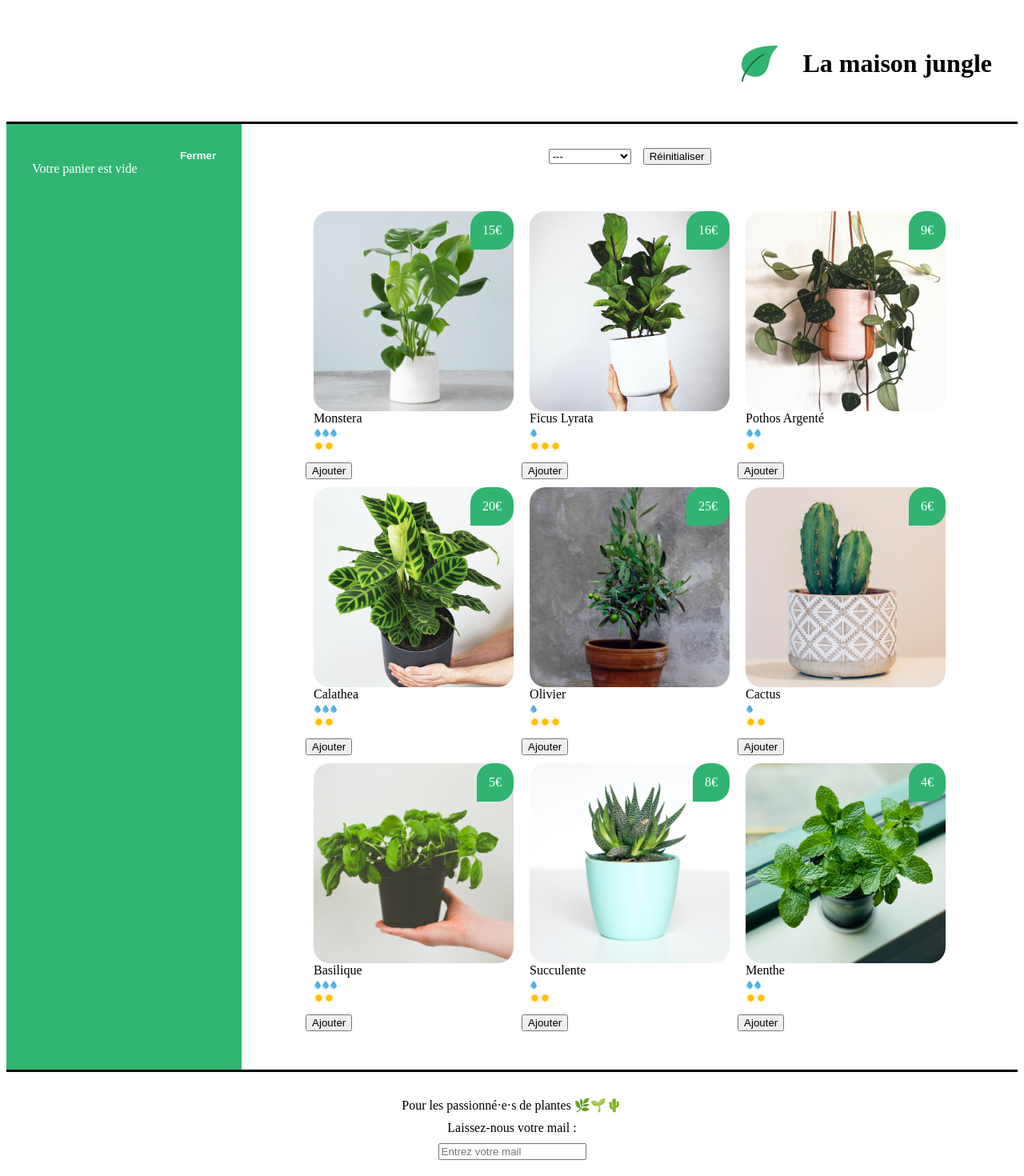
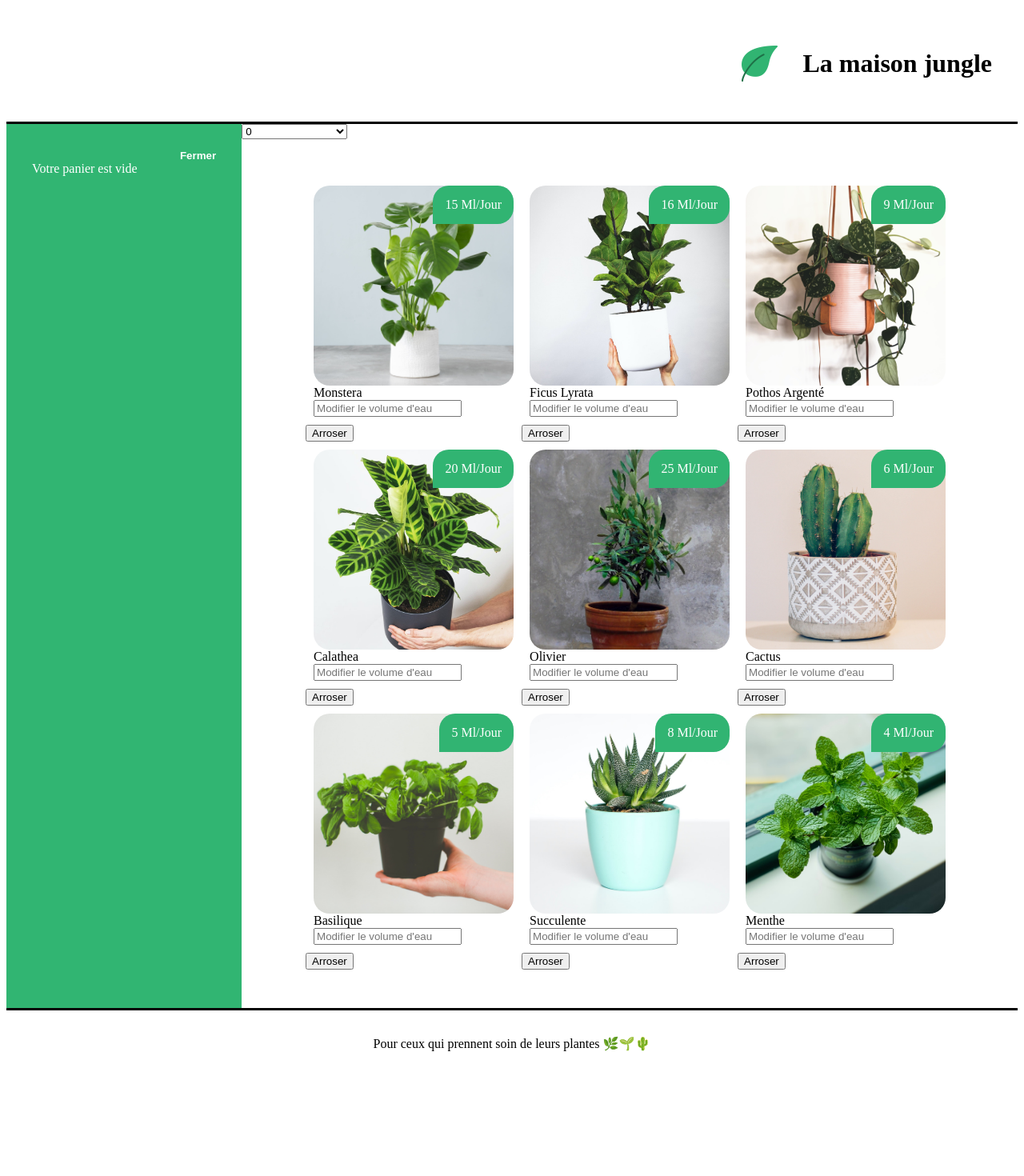
Before and after one commit to PierreQuignon/la-maison-jungle, a React (Create React App) app: page / in a window 1280 px wide. Shown: the top 1470 px of the page at 80% size. After the commit the page ends 1364 px from the top, so only its background shows below. Built offline with nearby package versions, Linux system fonts and the light colour scheme.

Commit message:
refactored the code to adapt with my needs

```diff
--- a/src/components/CareScale.js
+++ /dev/null
@@ -1,39 +0,0 @@
-import Sun from '../assets/sun.svg'
-import Water from '../assets/water.svg'
-
-
-const quantityLabel = {
-	1: 'peu',
-	2: 'modérément',
-	3: 'beaucoup'
-}
-
-function CareScale({ scaleValue, careType }) {
-	const range = [1, 2, 3]
-	const scaleType =
-		careType === 'light' ? (
-			<img src={Sun} alt='sun-icon' />
-		) : (
-			<img src={Water} alt='water-icon' />
-		)
-
-	return (
-		<div
-			onClick={() =>
-				alert(
-					`Cette plante requiert ${quantityLabel[scaleValue]} ${
-						careType === 'light' ? 'de lumière' : "d'arrosage"
-					}`
-				)
-			}
-		>
-			{range.map((rangeElem) =>
-				scaleValue >= rangeElem ? (
-					<span key={rangeElem.toString()}>{scaleType}</span>
-				) : null
-			)}
-		</div>
-	)
-}
-
-export default CareScale
--- a/src/components/Categories.js
+++ /dev/null
@@ -1,23 +0,0 @@
-import '../styles/Categories.css'
-
-function Categories({ setActiveCategory, categories, activeCategory }) {
-	return (
-		<div className='lmj-categories'>
-			<select
-				value={activeCategory}
-				onChange={(e) => setActiveCategory(e.target.value)}
-				className='lmj-categories-select'
-			>
-				<option value=''>---</option>
-				{categories.map((cat) => (
-					<option key={cat} value={cat}>
-						{cat}
-					</option>
-				))}
-			</select>
-			<button onClick={() => setActiveCategory('')}>Réinitialiser</button>
-		</div>
-	)
-}
-
-export default Categories
--- a/src/components/Footer.js
+++ b/src/components/Footer.js
@@ -1,31 +1,11 @@
-import { useState } from 'react'
 import '../styles/Footer.css'
 
 function Footer() {
-	const [inputValue, setInputValue] = useState('')
-
-	function handleInput(e) {
-		setInputValue(e.target.value)
-	}
-
-	function handleBlur() {
-		if (!inputValue.includes('@')) {
-			alert("Attention, il n'y a pas d'@, ceci n'est pas une adresse valide 😥")
-		}
-	}
-
 	return (
 		<footer className='lmj-footer'>
 			<div className='lmj-footer-elem'>
-				Pour les passionné·e·s de plantes 🌿🌱🌵
+				Pour ceux qui prennent soin de leurs plantes 🌿🌱🌵
 			</div>
-			<div className='lmj-footer-elem'>Laissez-nous votre mail :</div>
-			<input
-				placeholder='Entrez votre mail'
-				onChange={handleInput}
-				value={inputValue}
-				onBlur={handleBlur}
-			/>
 		</footer>
 	)
 }
--- a/src/components/PlantItem.js
+++ b/src/components/PlantItem.js
@@ -1,20 +1,12 @@
-import CareScale from './CareScale'
 import '../styles/PlantItem.css'
 
-function handleClick(plantName) {
-	alert(`Vous voulez acheter 1 ${plantName}? Très bon choix 🌱✨`)
-}
-
-function PlantItem({ cover, name, water, light, price }) {
+function PlantItem({ cover, name, price }) {
 	return (
-		<li className='lmj-plant-item' onClick={() => handleClick(name)}>
-			<span className='lmj-plant-item-price'>{price}€</span>
+		<li className='lmj-plant-item'>
+			<span className='lmj-plant-item-price'>{price} ml/jour</span>
 			<img className='lmj-plant-item-cover' src={cover} alt={`${name} cover`} />
 			{name}
-			<div>
-				<CareScale careType='water' scaleValue={water} />
-				<CareScale careType='light' scaleValue={light} />
-			</div>
+      <input placeholder="Modifier le volume d'eau"></input>
 		</li>
 	)
 }
--- a/src/components/ShoppingList.js
+++ b/src/components/ShoppingList.js
@@ -1,43 +1,41 @@
-import { useState } from 'react'
-import { plantList } from '../datas/plantList'
-import PlantItem from './PlantItem'
-import Categories from './Categories'
-import '../styles/ShoppingList.css'
+import { plantList } from "../datas/plantList";
+import PlantItem from "./PlantItem";
+import "../styles/ShoppingList.css";
 
 function ShoppingList({ cart, updateCart }) {
-	const [activeCategory, setActiveCategory] = useState('')
-	const categories = plantList.reduce(
-		(acc, elem) =>
-			acc.includes(elem.category) ? acc : acc.concat(elem.category),
-		[]
-	)
-
   function addToCart(name, price) {
-		const currentPlantAdded = cart.find((plant) => plant.name === name)
+    const currentPlantAdded = cart.find((plant) => plant.name === name);
     if (currentPlantAdded) {
       const cartFilteredCurrentPlant = cart.filter(
         (plant) => plant.name !== name
-			)
+      );
       updateCart([
         ...cartFilteredCurrentPlant,
-				{ name, price, amount: currentPlantAdded.amount + 1 }
-			])
+        { name, price, amount: currentPlantAdded.amount + 1 },
+      ]);
     } else {
-			updateCart([...cart, { name, price, amount: 1 }])
+      updateCart([...cart, { name, price, amount: 1 }]);
     }
   }
+  const timeWatering = Array.from(Array(24).keys());
 
   return (
-		<div className='lmj-shopping-list'>
-			<Categories
-				categories={categories}
-				setActiveCategory={setActiveCategory}
-				activeCategory={activeCategory}
-			/>
+    <div className="lmj-shopping-list">
+      <select
+        onChange={(e) => e.target.value}
+        className="lmj-categories-select"
+        value={timeWatering}
+      >
+        {timeWatering.map((hour) => (
+          <option key={hour} value={hour}>
+            {hour}
+          </option>
+        ))}
+        <option value="">Horaire d'arrosage</option>
+      </select>
 
-			<ul className='lmj-plant-list'>
-				{plantList.map(({ id, cover, name, water, light, price, category }) =>
-					!activeCategory || activeCategory === category ? (
+      <ul className="lmj-plant-list">
+        {plantList.map(({ id, cover, name, water, light, price }) => (
           <div key={id}>
             <PlantItem
               cover={cover}
@@ -46,13 +44,12 @@ function ShoppingList({ cart, updateCart }) {
               light={light}
               price={price}
             />
-							<button onClick={() => addToCart(name, price)}>Ajouter</button>
+            <button onClick={() => addToCart(name, price)}>Arroser</button>
           </div>
-					) : null
-				)}
+        ))}
       </ul>
     </div>
-	)
+  );
 }
 
-export default ShoppingList
+export default ShoppingList;
```
Lines whose indentation alone changed are shown as unchanged.
